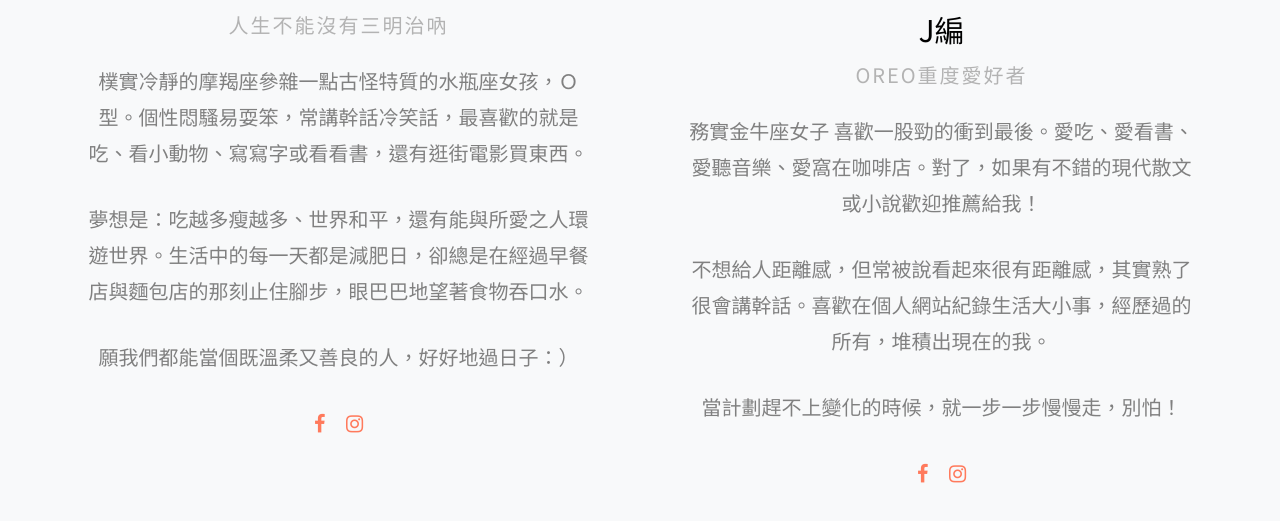
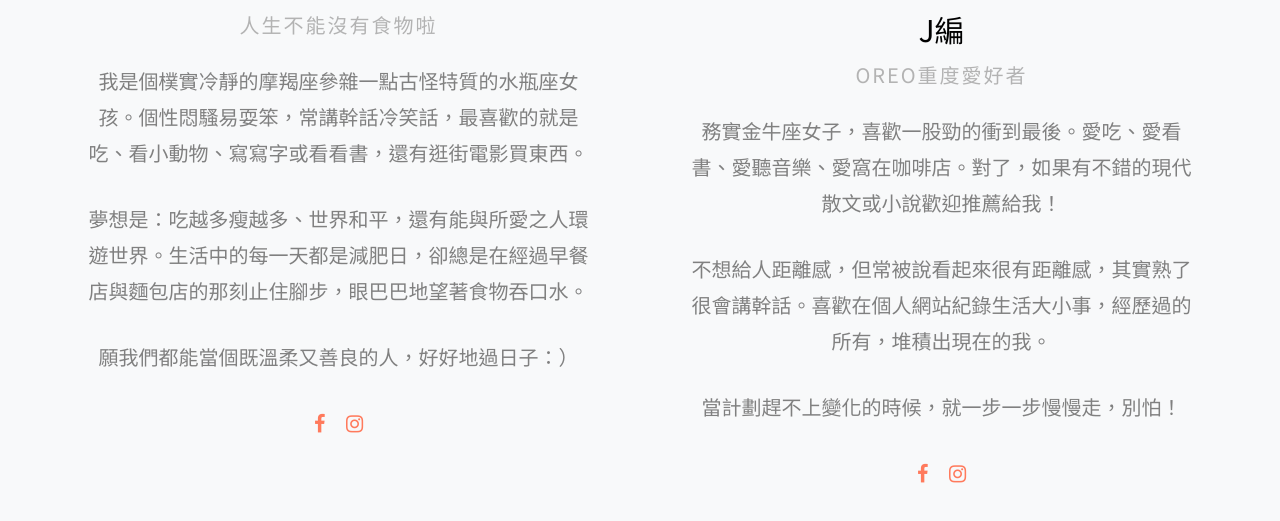
Before and after one commit to EmilyJie/Go-Find-BF, a plain HTML site: page index.html in a window 1280 px wide. Shown: the part 5618-6139 px from the top of the page. Drawn offline with Linux system fonts and the light colour scheme; some packages are replaced by stand-ins of ours; files whose address does not match are found by name; a web font is replaced by a local one.

Commit message:
Update index.html

```diff
--- a/index.html
+++ b/index.html
@@ -303,10 +303,10 @@
                     <div class="ftco-38-header">
                       <img src="images/eat-mandy.jpg" alt="Free Website Template for Restaurants by Free-Template.co">
                       <h3 class="ftco-38-heading">M編</h3>
-                      <p class="ftco-38-subheading">人生不能沒有三明治吶</p>
+                      <p class="ftco-38-subheading">人生不能沒有食物啦</p>
                     </div>
                     <div class="ftco-38-body">
-                      <p>樸實冷靜的摩羯座參雜一點古怪特質的水瓶座女孩，Ｏ型。個性悶騷易耍笨，常講幹話冷笑話，最喜歡的就是吃、看小動物、寫寫字或看看書，還有逛街電影買東西。</p>
+                      <p>我是個樸實冷靜的摩羯座參雜一點古怪特質的水瓶座女孩。個性悶騷易耍笨，常講幹話冷笑話，最喜歡的就是吃、看小動物、寫寫字或看看書，還有逛街電影買東西。</p>
                       <p>夢想是：吃越多瘦越多、世界和平，還有能與所愛之人環遊世界。生活中的每一天都是減肥日，卻總是在經過早餐店與麵包店的那刻止住腳步，眼巴巴地望著食物吞口水。</p>
 		      <p>願我們都能當個既溫柔又善良的人，好好地過日子：）</p>
                         <a href="https://www.facebook.com/profile.php?id=100003026817180" class="p-2"><span class="fa fa-facebook"></span></a>
@@ -325,7 +325,7 @@
                       <p class="ftco-38-subheading">Oreo重度愛好者</p>
                     </div>
                     <div class="ftco-38-body">
-                      <p>務實金牛座女子 喜歡一股勁的衝到最後。愛吃、愛看書、愛聽音樂、愛窩在咖啡店。對了，如果有不錯的現代散文或小說歡迎推薦給我！</p>
+                      <p>務實金牛座女子，喜歡一股勁的衝到最後。愛吃、愛看書、愛聽音樂、愛窩在咖啡店。對了，如果有不錯的現代散文或小說歡迎推薦給我！</p>
                       <p>不想給人距離感，但常被說看起來很有距離感，其實熟了很會講幹話。喜歡在個人網站紀錄生活大小事，經歷過的所有，堆積出現在的我。</p>
                       <p>當計劃趕不上變化的時候，就一步一步慢慢走，別怕！</p>
 			<a href="https://m.facebook.com/yijhen.jie?ref=bookmarks" class="p-2"><span class="fa fa-facebook"></span></a>
```
